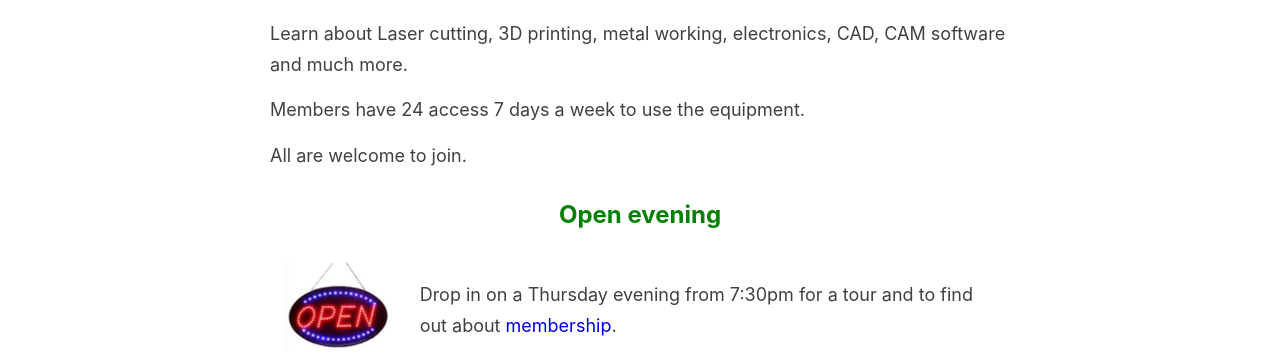
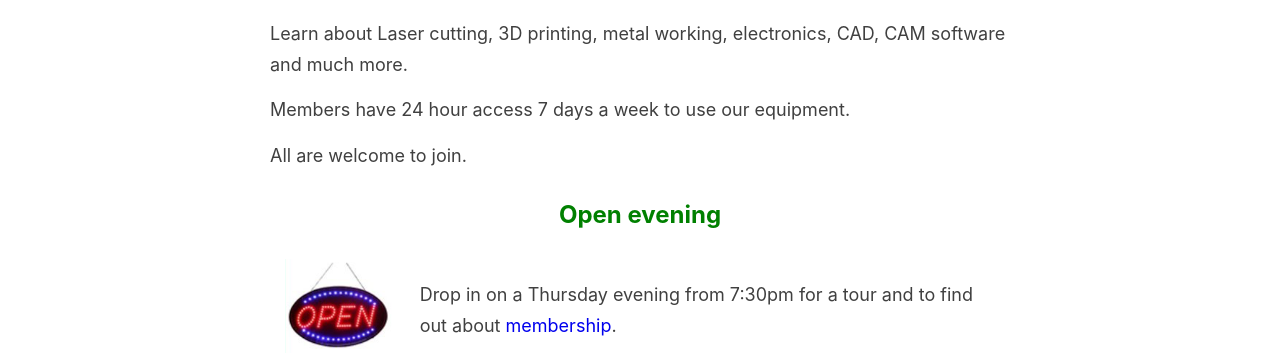
Before and after one commit to nadhack/nhsite, a Jekyll site: the page built from index.html, in a window 1280 px wide. Shown: the part 312-667 px from the top of the page. Built offline with Jekyll 4.4.1, drawn with Linux system fonts in a browser that asks for light colours; the list of posts is cut into pages by our own code.

Commit message:
correct typo in 24 x 7 access

```diff
--- a/_includes/aims.md
+++ b/_includes/aims.md
@@ -4,6 +4,6 @@ We create, craft, mend, re-purpose, share, teach and learn in a community worksh
 
 Learn about Laser cutting, 3D printing, metal working, electronics, CAD, CAM software and much more.
 
-Members have 24 access 7 days a week to use the equipment.
+Members have 24 hour access 7 days a week to use our equipment.
 
 All are welcome to join.
```
